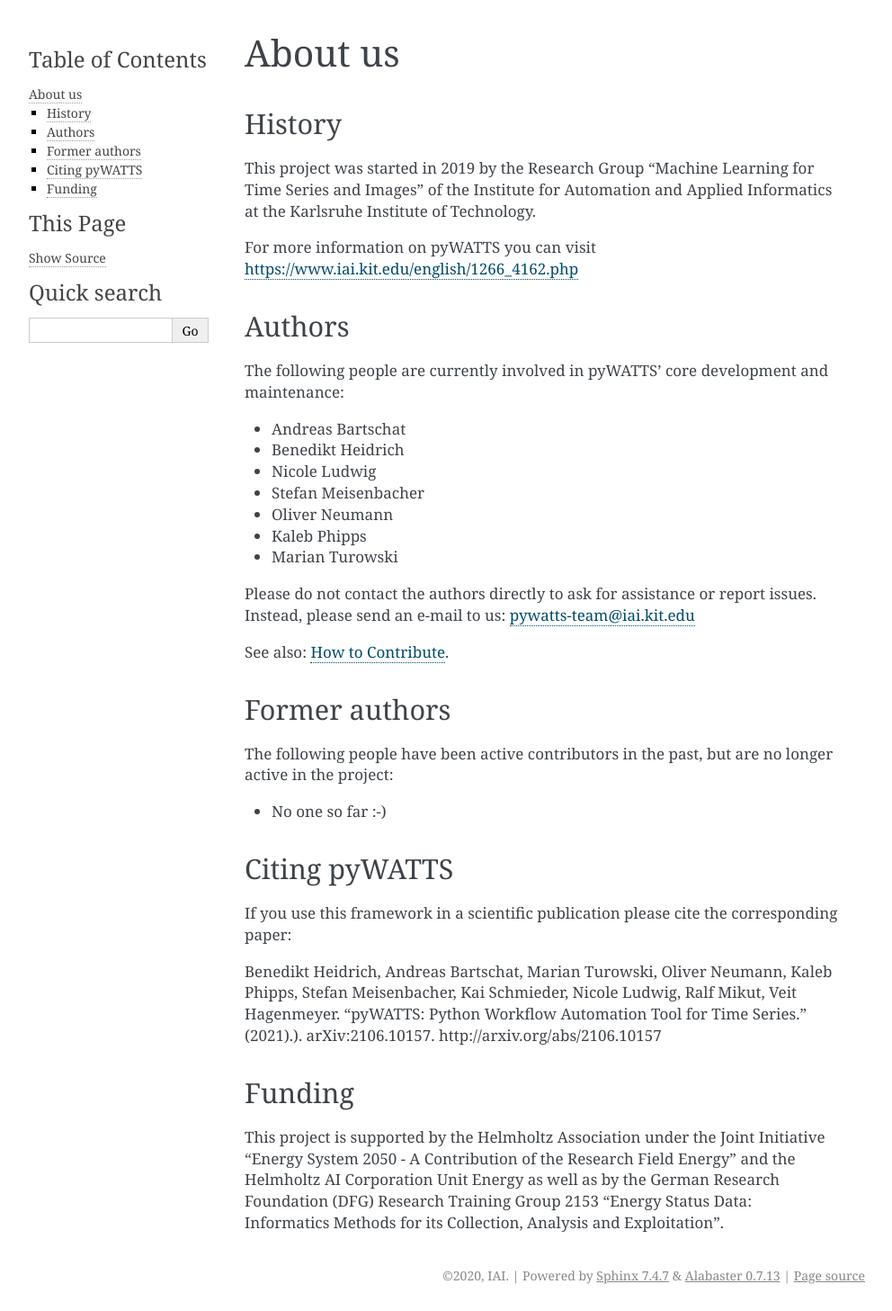
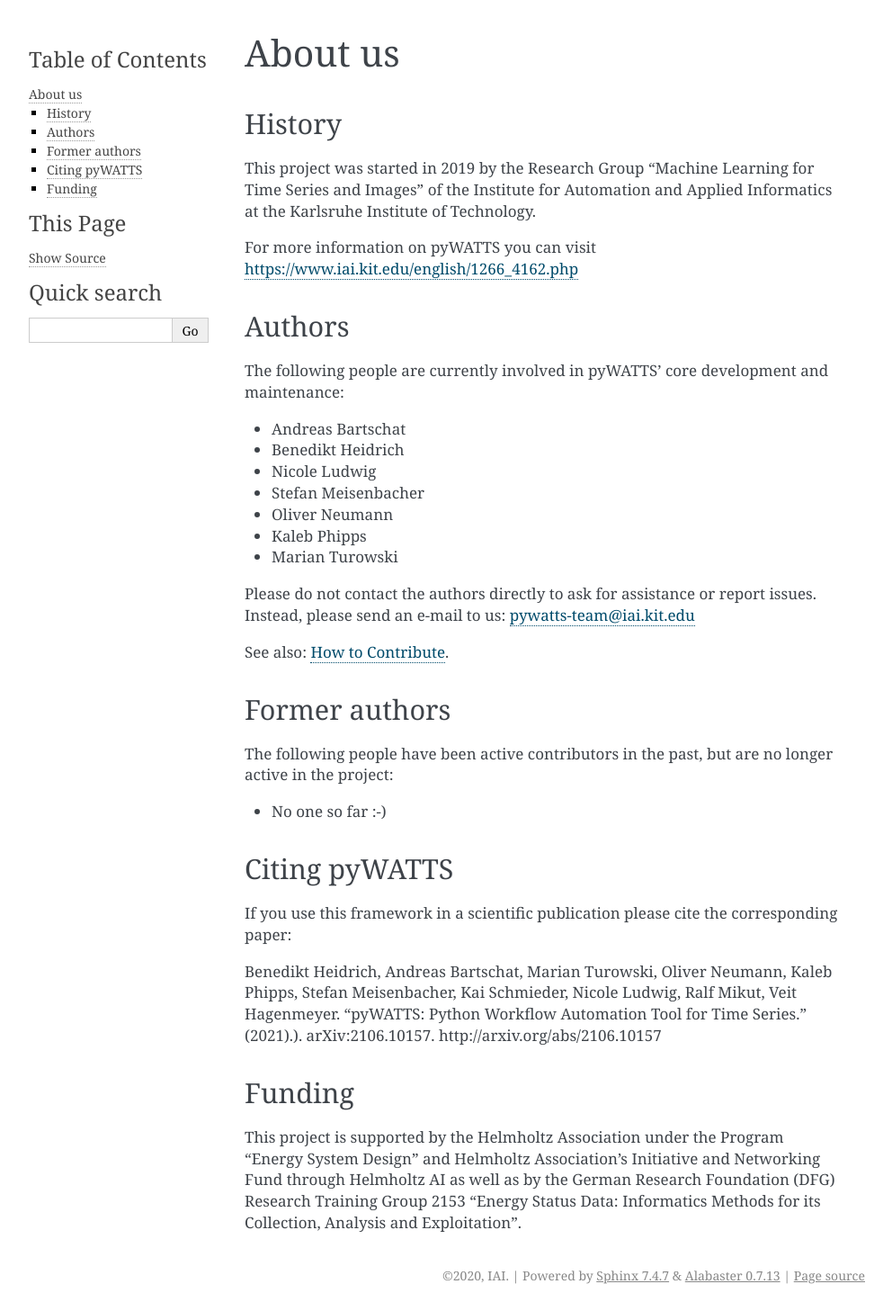
Before and after one commit to KIT-IAI/pyWATTS, a Sphinx documentation site: the page built from docs/source/about_us.rst, in a window 1280 px wide. Shown: the whole page at 90% size, without its empty margins (148-1140 px from the left). Built offline with Sphinx 7.4.7, drawn with Linux system fonts in a browser that asks for light colours.

Commit message:
update funding
Funding updated

```diff
--- a/docs/source/about_us.rst
+++ b/docs/source/about_us.rst
@@ -39,7 +39,4 @@
 
 Funding
 -------
-This project is supported by the Helmholtz Association under the Joint Initiative "Energy System 2050 - A Contribution
-of the Research Field Energy" and the Helmholtz AI Corporation Unit Energy as well as by the German Research Foundation
-(DFG) Research Training Group 2153 "Energy Status Data: Informatics Methods for its Collection, Analysis and
-Exploitation".
+This project is supported by the Helmholtz Association under the Program “Energy System Design” and Helmholtz Association’s Initiative and Networking Fund through Helmholtz AI as well as by the German Research Foundation (DFG) Research Training Group 2153 "Energy Status Data: Informatics Methods for its Collection, Analysis and Exploitation".
```
